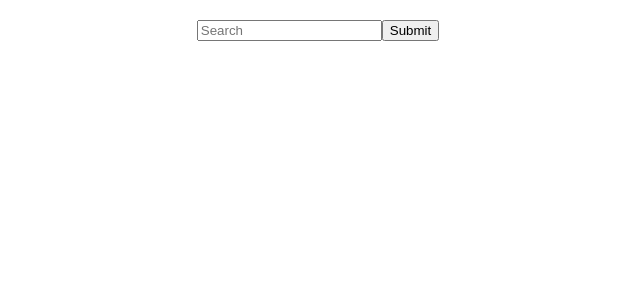
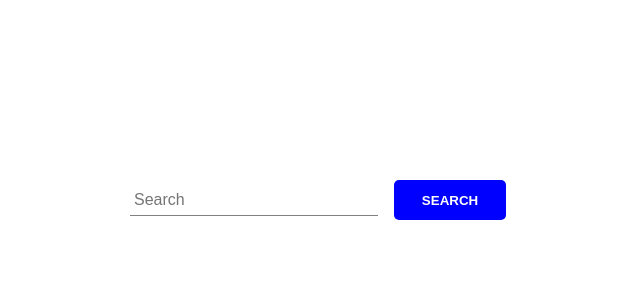
Before and after one commit to BarbaraLukowska/dog-app, a React (Create React App) app: page / in a window 1280 px wide. Shown: the top 300 px of the page, without its empty margins (322-962 px from the left). Built offline with nearby package versions, Linux system fonts and the light colour scheme.

Commit message:
Styles added

```diff
--- a/src/App.css
+++ b/src/App.css
@@ -3,7 +3,51 @@
 }
 
 .App-header {
-  height: 150px;
-  padding: 20px;
+  height: 50vh;
   color: white;
+  display: flex;
+  justify-content: center;
+  align-items: center;
 }
+
+input {
+  outline: 0;
+  border: 0;
+}
+
+input[type="text"] {
+  width: 15rem;
+  padding: 8px 4px 6px 4px;
+  font-size: 1rem;
+  background: white;
+  color: rgba(0,0,0,0.67);
+  border-bottom: 1px solid grey
+}
+
+input[type="text"]:focus {
+  border-bottom: 2px solid blue
+}
+
+input[type="submit"] {
+  background: blue;
+  text-transform: uppercase;
+  color: white;
+  font-weight: 600;
+  margin-left: 1rem;
+  width: 7rem;
+  height: 2.5rem;
+  border-radius: 5px;
+  cursor: pointer;
+}
+
+.dogs {
+  display: flex;
+  justify-content: center;
+  flex-wrap: wrap;
+}
+.dog {
+  width: 20rem;
+  height: 20rem;
+  background-size: cover;
+  background-repeat: no-repeat;
+}
--- a/src/App.js
+++ b/src/App.js
@@ -20,7 +20,7 @@ class App extends Component {
     return (
       <div className="App">
         <header className="App-header">
-        <form className="Search" >
+          <form>
             <input
               type="text"
               placeholder="Search"
@@ -28,20 +28,25 @@ class App extends Component {
             />
             <input
               type="submit"
-            value="Submit"
+              value="Search"
               onClick={(e) => this.handleClick(e)}
             />
           </form>
         </header>
+        {images.length === 0
+          ?
             <div>
-          {
-            Array.isArray(images) && images.map( (image, i) => {
-              return(
-                <img key={i}src={image} />
-              )
-            })
+              <p>
+                {images}
+              </p>
+            </div>
+          :
+            <div className="dogs">
+              {Array.isArray(images) && images.map( (image, i) => (
+                  <div key={i} style={{backgroundImage: `url(${image})`}} className="dog" alt="doggy"/>
+                ))}
+            </div>
         }
-        </div>
       </div>
     );
   }
--- a/src/index.css
+++ b/src/index.css
@@ -1,5 +1,5 @@
 body {
   margin: 0;
   padding: 0;
-  font-family: sans-serif;
+  box-sizing: border-box;
 }
```
Lines whose indentation alone changed are shown as unchanged.
